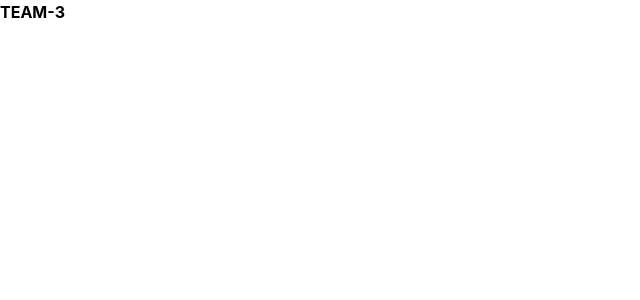
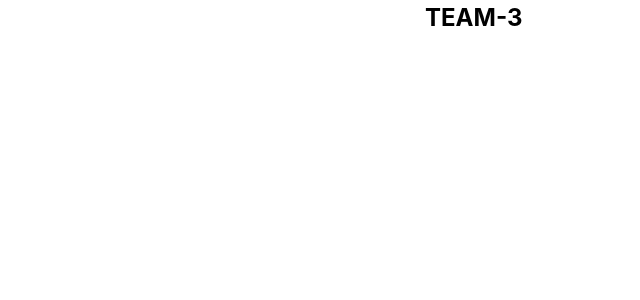
Before and after one commit to 8th-COKERTHON/client-team3, a React (Vite) app: page / in a window 1280 px wide. Shown: the top 300 px of the page, without its empty margins (0-640 px from the left). Built offline with nearby package versions, Linux system fonts and the light colour scheme.

Commit message:
styles: 기본 index.css 세팅 완료 (앱 기준)

```diff
--- a/src/index.css
+++ b/src/index.css
@@ -1,13 +1,69 @@
 @import "tailwindcss";
 
 @theme {
+
+    /* font-size */
+  --text-headline: 24px;
+  --text-title-01: 20px;
+  --text-title-02: 18px;
+  --text-subtitle: 16px;
+  --text-body-01: 14px;
+  --text-body-02: 12px;
+  --text-caption: 10px;
+
+  /* font-weight */
+  --font-weight-light: 300;
+  --font-weight-regular: 400;
+  --font-weight-medium: 500;
+  --font-weight-semibold: 600;
+  --font-weight-bold: 700;
+
   --color-white: #ffffff;
 
 }
-:root {
-  --radius-sm: 4px;
-  --radius-md: 8px;
-  --radius-lg: 20px;
-  --radius-full: 9999px;
 
+@layer base {
+  :root {
+    font-synthesis: none;
+    text-rendering: optimizeLegibility;
+    -webkit-font-smoothing: antialiased;
+    -moz-osx-font-smoothing: grayscale;
+
+    --app-max-width: 430px; /* 모바일 최대 사이즈 430px */
+    --app-min-height: 100dvh; /* 앱의 최소 높이. 모바일 브라우저의 실제 보이는 화면 높이에 맞춤 */
+
+    --spacing-page-x: 20px; /* 페이지 좌우 기본 여백 */
+    --spacing-page-y: 16px; /* 페이지 상하 기본 여백 */
+
+    --radius-sm: 4px; /* 작은 요소의 둥근 모서리. 버튼, 입력창 등에 사용 */
+    --radius-md: 8px; /* 중간 크기 요소의 둥근 모서리. 카드, 리스트 아이템 등에 사용 */
+    --radius-lg: 20px; /* 큰 요소의 둥근 모서리. 큰 패널, 바텀시트 등에 사용 */
+    --radius-full: 9999px;
+
+    --header-height: 44px; /* 상단 헤더의 기본 높이 */
+    --bottom-nav-height: 72px; /* 하단 네비게이션 바의 기본 높이 */
+
+    --safe-top: env(safe-area-inset-top); /* 아이폰 노치 등 상단 안전 영역 여백 */
+    --safe-bottom: env(safe-area-inset-bottom); /* 아이폰 홈 인디케이터 등 하단 안전 영역 여백 */
+  }
+
+  * {
+    box-sizing: border-box;
+  }
+
+  body {
+    margin: 0;
+    min-width: 320px;
+    min-height: var(--app-min-height);
+    font-family: "Pretendard Variable", Pretendard, -apple-system, BlinkMacSystemFont, system-ui, sans-serif;
+    font-weight: var(--font-weight-regular);
+    font-size: var(--text-body-01);
+  }
+
+  #root {
+    width: 100%;
+    max-width: var(--app-max-width);
+    min-height: var(--app-min-height);
+    margin: 0 auto;
+  }
 }
```
